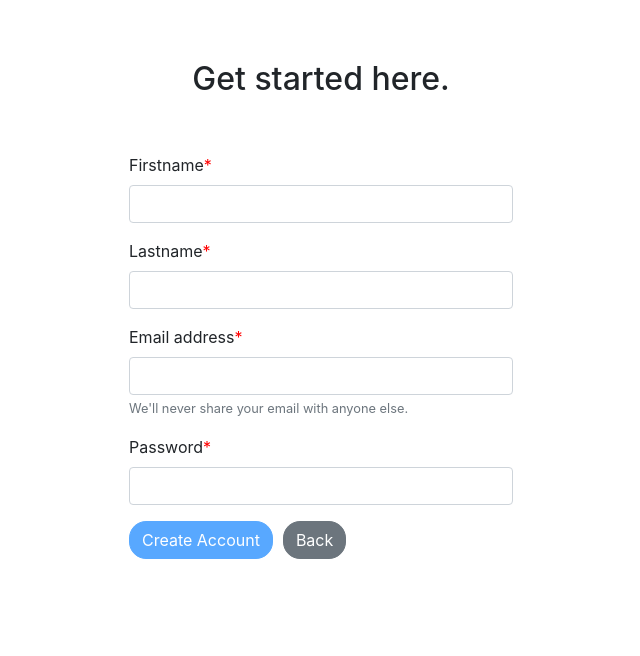
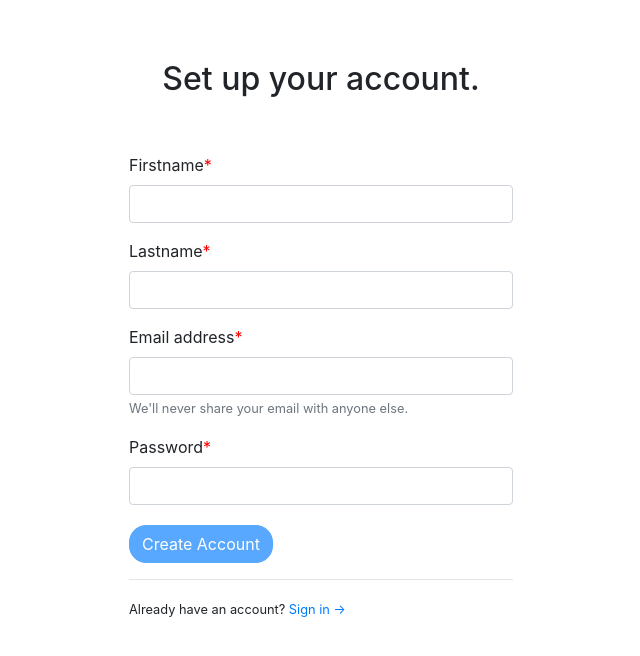
Before and after one commit to vinulays/Book-List-Frontend, an Angular app: page /login/create in a window 1280 px wide. Shown: the top 656 px of the page, without its empty margins (319-959 px from the left). Built offline with nearby package versions, Linux system fonts and the light colour scheme; a web font is replaced by a local one.

Commit message:
Fix the issue of in authentication

```diff
--- a/src/app/book-list/book-list.component.html
+++ b/src/app/book-list/book-list.component.html
@@ -20,7 +20,7 @@
     </div>
     <div class="navbar-right">
       <div class="btn-container">
-        <button routerLink=".." (cilck)="logOut()" class="logout">
+        <button routerLink=".." (click)="logOut()" class="logout">
           Logout
         </button>
       </div>
--- a/src/app/user-create/user-create.component.css
+++ b/src/app/user-create/user-create.component.css
@@ -32,3 +32,14 @@ label::after {
 .back-btn {
   border-radius: 17px;
 }
+
+.button-group {
+  margin-top: 20px;
+}
+
+.login-container a {
+  text-decoration: none;
+}
+.login-container a:hover {
+  color: #000;
+}
--- a/src/app/user-create/user-create.component.html
+++ b/src/app/user-create/user-create.component.html
@@ -4,7 +4,7 @@
   integrity="sha384-Gn5384xqQ1aoWXA+058RXPxPg6fy4IWvTNh0E263XmFcJlSAwiGgFAW/dAiS6JXm"
   crossorigin="anonymous"
 />
-<h2>Get started here.</h2>
+<h2>Set up your account.</h2>
 <div
   *ngIf="isSubmitted"
   class="alert alert-success alert-dismissible"
@@ -111,7 +111,7 @@
       </div>
     </div>
 
-    <div class="form-group">
+    <div class="form-group button-group">
       <button
         (click)="createUser()"
         type="submit"
@@ -120,9 +120,12 @@
       >
         Create Account
       </button>
-      <button routerLink=".." type="button" class="btn btn-secondary back-btn">
-        Back
-      </button>
+    </div>
+    <hr />
+    <div class="login-container">
+      <small
+        >Already have an account? <a routerLink="..">Sign in &rarr;</a>
+      </small>
     </div>
   </form>
 </div>
--- a/src/index.html
+++ b/src/index.html
@@ -2,7 +2,7 @@
 <html lang="en">
   <head>
     <meta charset="utf-8" />
-    <title>Book List Management System</title>
+    <title>Book Management System</title>
     <base href="/" />
     <meta name="viewport" content="width=device-width, initial-scale=1" />
     <link rel="icon" type="image/x-icon" href="favicon.ico" />
```
